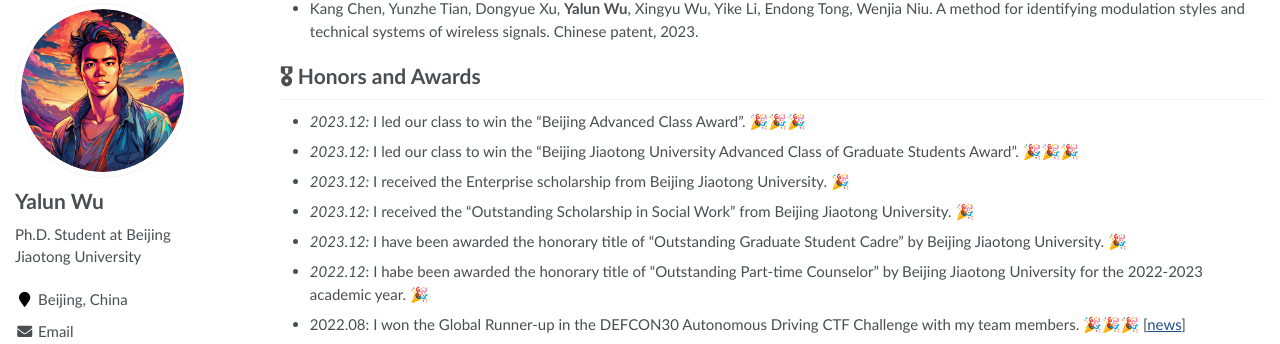
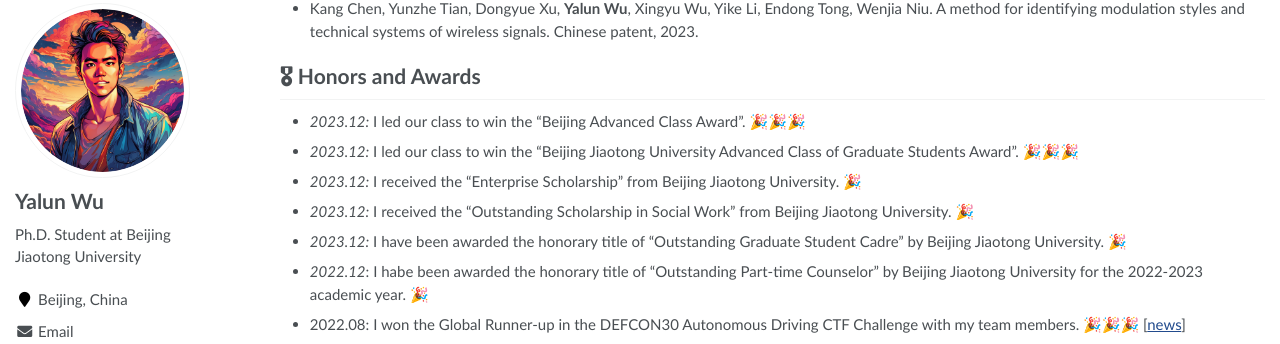
Before and after one commit to Allenpandas/Allenpandas.github.io, a Jekyll site: the page built from _pages/about.md, in a window 1280 px wide and 900 px high, scrolled down 1850 px. Shown: the part 88-432 px from the top of the window. Built offline with Jekyll 4.4.1, drawn with Linux system fonts in a browser that asks for light colours.

Commit message:
update the awards

```diff
--- a/_pages/about.md
+++ b/_pages/about.md
@@ -72,7 +72,7 @@ I am always looking for related colaboration. If you are interested to chat with
 
 - *2023.12:* I led our class to win the "Beijing Advanced Class Award". 🎉🎉🎉
 - *2023.12:* I led our class to win the "Beijing Jiaotong University Advanced Class of Graduate Students Award". 🎉🎉🎉
-- *2023.12:* I received the Enterprise scholarship from Beijing Jiaotong University. 🎉
+- *2023.12:* I received the "Enterprise Scholarship" from Beijing Jiaotong University. 🎉
 - *2023.12:* I received the "Outstanding Scholarship in Social Work" from Beijing Jiaotong University. 🎉
 - *2023.12:* I have been awarded the honorary title of "Outstanding Graduate Student Cadre" by Beijing Jiaotong University. 🎉
 - *2022.12*: I habe been awarded the honorary title of "Outstanding Part-time Counselor" by Beijing Jiaotong University for the 2022-2023 academic year. 🎉
```
